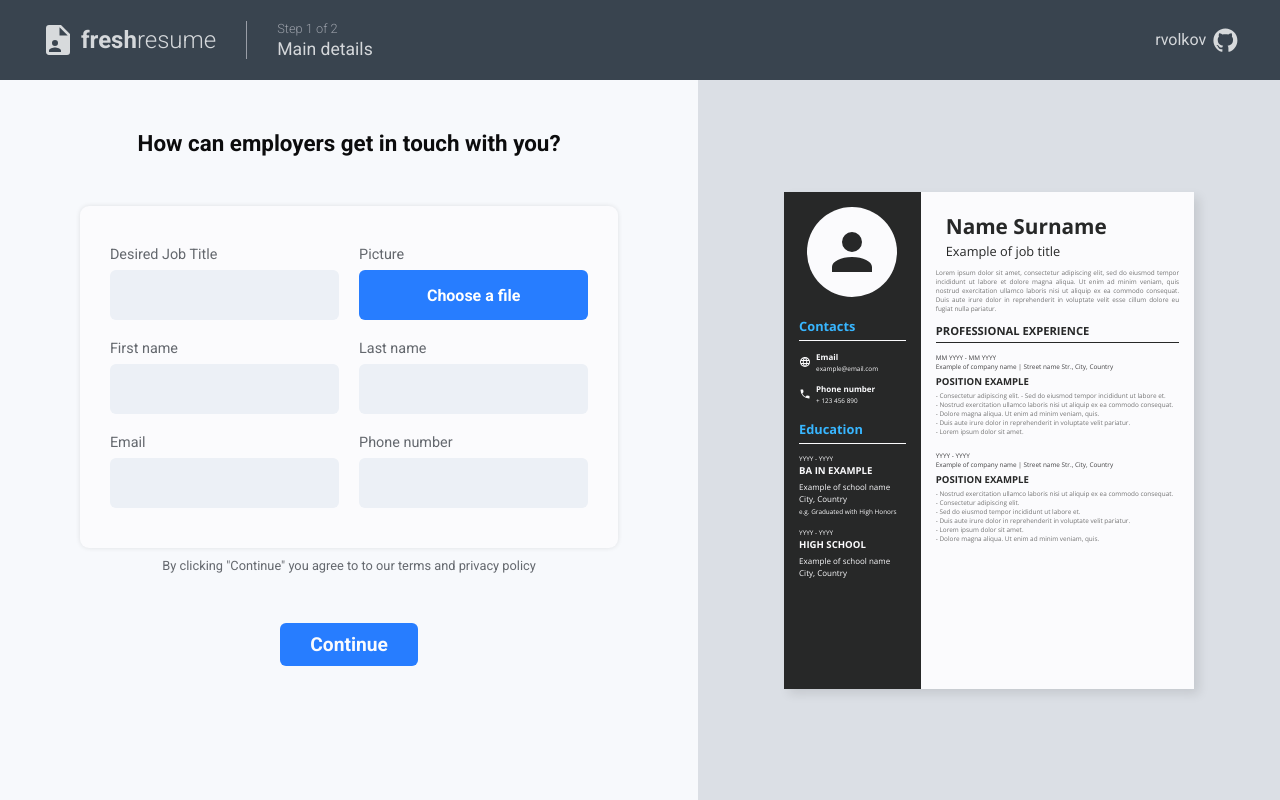
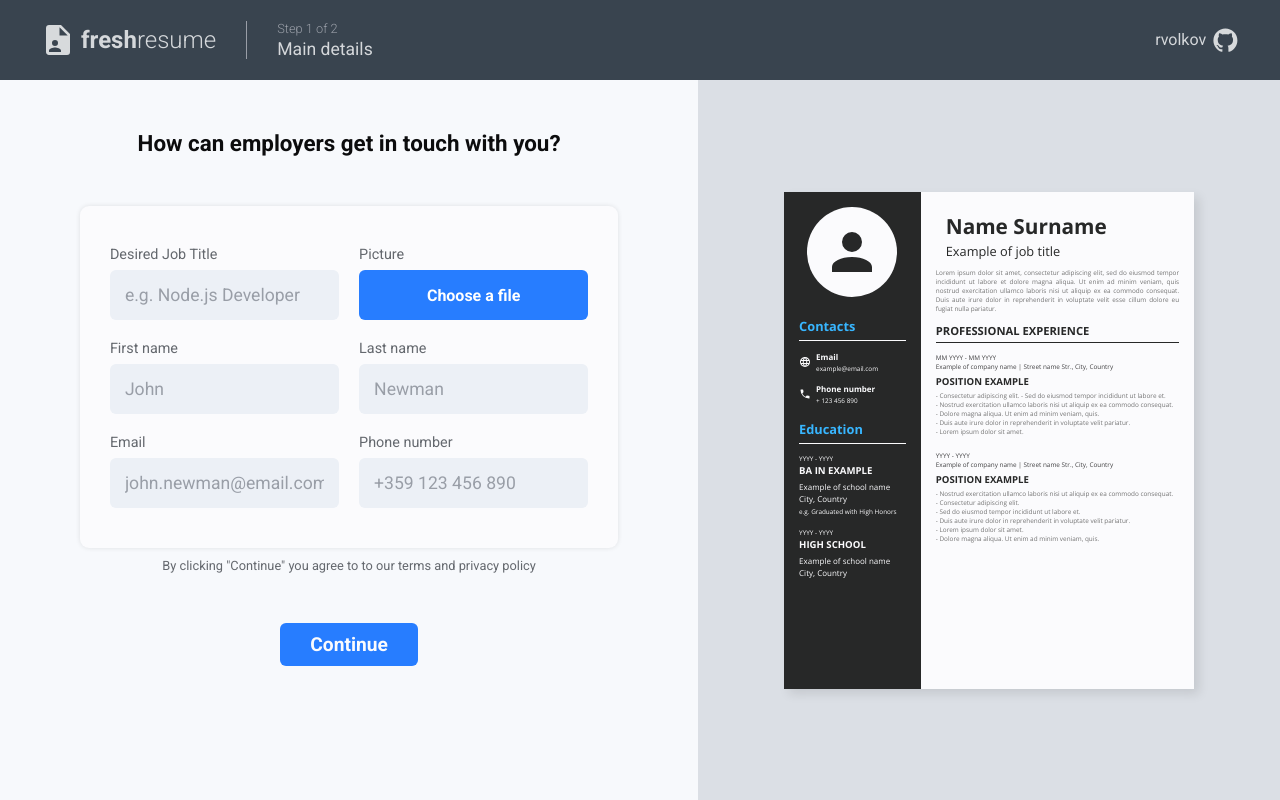
Before and after one commit to rvolkov8/project-cv-builder, a React (Create React App) app: page / in a window 1280 px wide. Built offline with nearby package versions, Linux system fonts and the light colour scheme.

Commit message:
Add placeholders for the input fields

```diff
--- a/src/components/editArea/MainInfoForm.js
+++ b/src/components/editArea/MainInfoForm.js
@@ -22,7 +22,12 @@ class MainInfoForm extends Component {
         <form novalidate>
           <div className="job-title">
             <label htmlFor="job-title">Desired Job Title</label>
-            <input onChange={handleJobTitleChange} type="text" id="job-title" />
+            <input
+              onChange={handleJobTitleChange}
+              type="text"
+              id="job-title"
+              placeholder="e.g. Node.js Developer"
+            />
           </div>
           <div className="picture">
             <label>Picture</label>
@@ -37,19 +42,35 @@ class MainInfoForm extends Component {
               onChange={handleFirstNameChange}
               type="text"
               id="first-name"
+              placeholder="John"
             />
           </div>
           <div className="last-name">
             <label htmlFor="last-name">Last name</label>
-            <input onChange={handleLastNameChange} type="text" id="last-name" />
+            <input
+              onChange={handleLastNameChange}
+              type="text"
+              id="last-name"
+              placeholder="Newman"
+            />
           </div>
           <div className="email">
             <label htmlFor="email">Email</label>
-            <input onChange={handleEmailChange} type="email" id="email" />
+            <input
+              onChange={handleEmailChange}
+              type="email"
+              id="email"
+              placeholder="john.newman@email.com"
+            />
           </div>
           <div className="phone-number">
             <label htmlFor="tel">Phone number</label>
-            <input onChange={handlePhoneChange} type="tel" id="tel" />
+            <input
+              onChange={handlePhoneChange}
+              type="tel"
+              id="tel"
+              placeholder="+359 123 456 890"
+            />
           </div>
         </form>
       </div>
--- a/src/styles/editArea/EditArea.css
+++ b/src/styles/editArea/EditArea.css
@@ -8,6 +8,10 @@
   flex-wrap: wrap;
   flex-direction: column;
   align-content: center;
+}
+
+*::placeholder {
+  color: var(--dark-gray-font);
 }
 
 .main-prompt {
```
